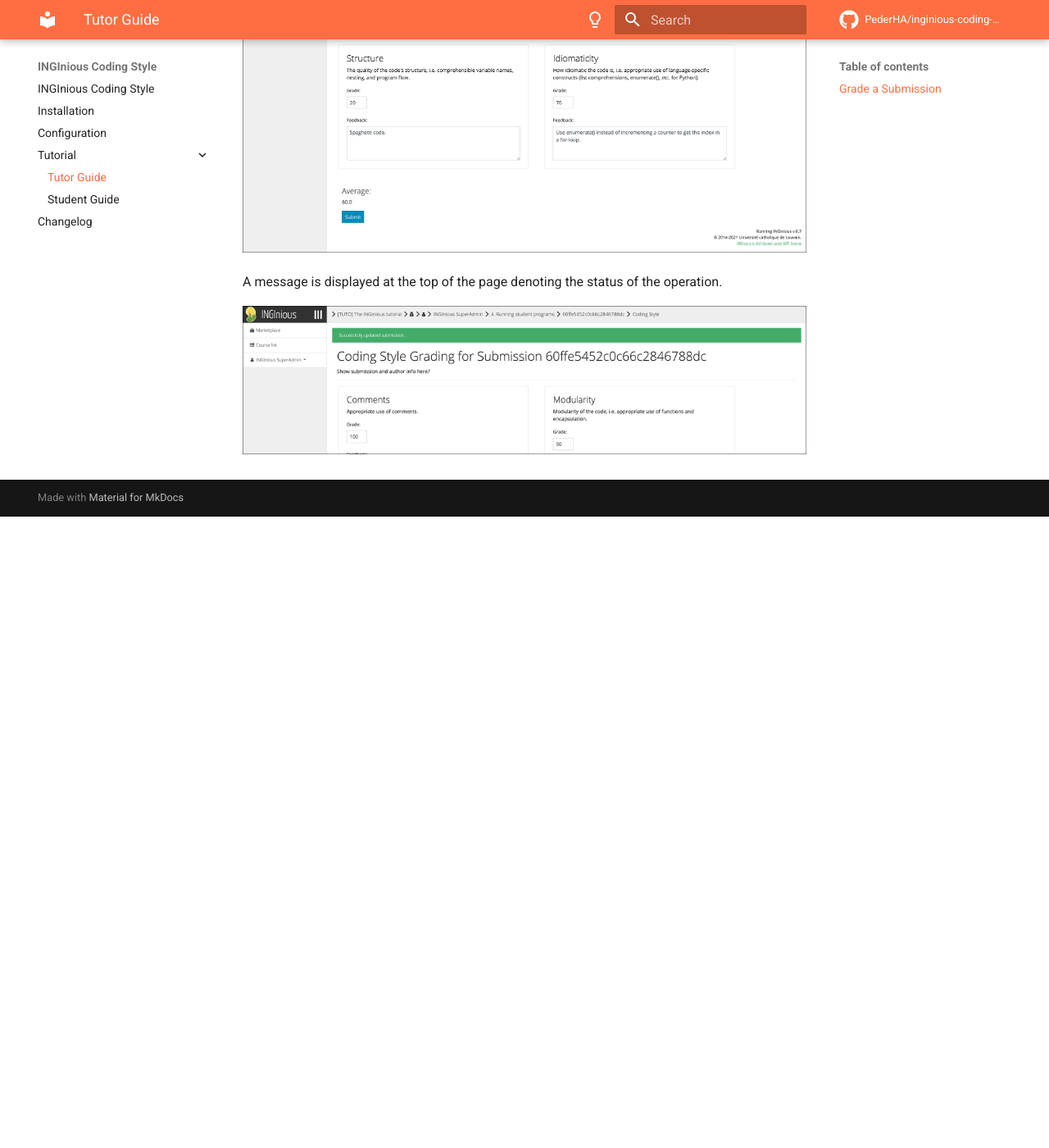
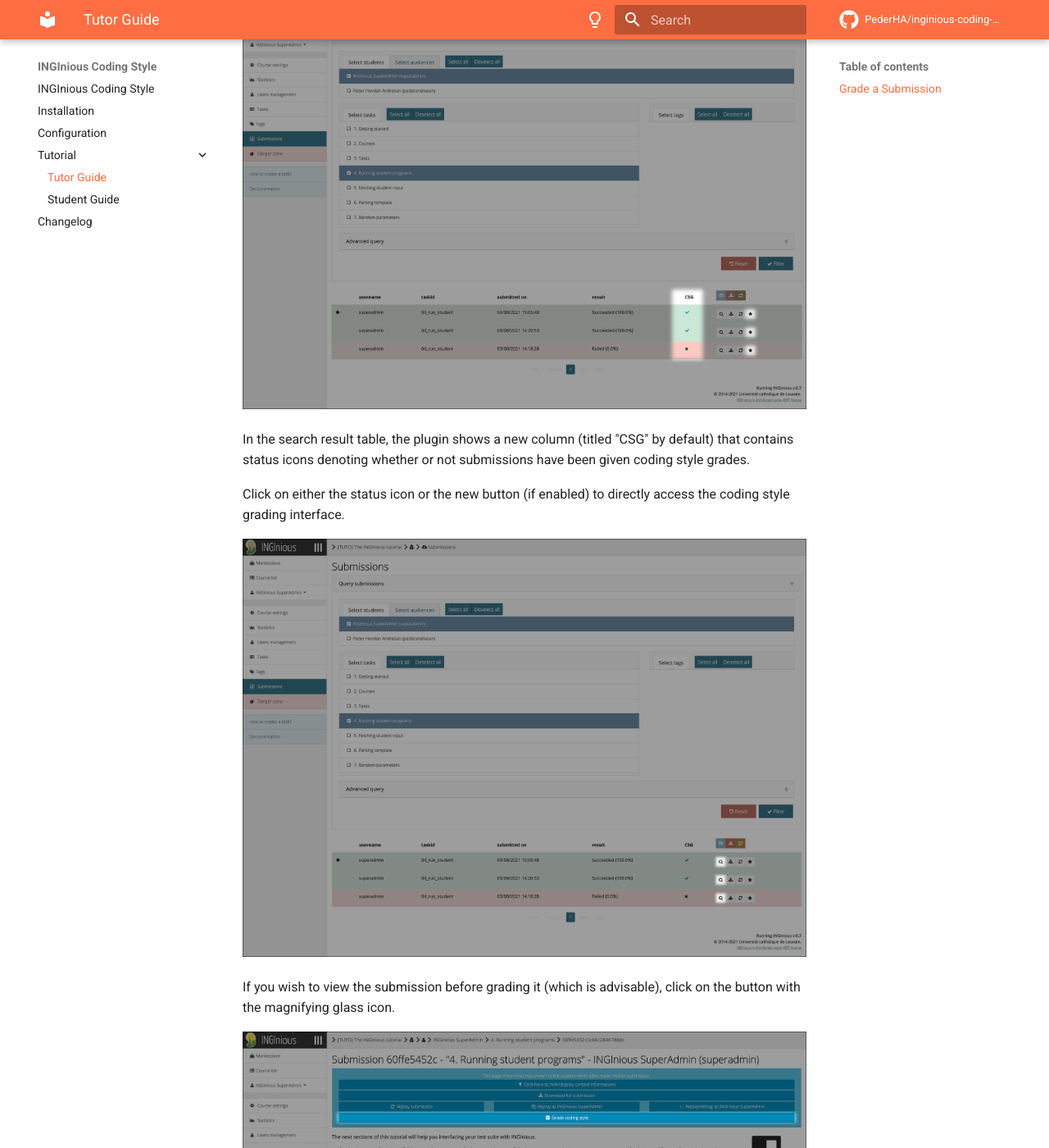
Before and after one commit to PederHA/inginious-coding-style, an MkDocs documentation site: the page built from docs/docs/tutorial/tutor-guide.md, in a window 1280 px wide and 1400 px high, scrolled down 1484 px. Shown: the whole window at 82% size. Built offline with MkDocs 1.6.1 and Material for MkDocs 9.7.7, drawn with Linux system fonts in a browser that asks for light colours; comment, search, counter and statistics services are not loaded; before the commit the page ends 2114 px from its top, so only the background shows below that; some of the changed text lies outside the part shown.

Commit message:
Docs: Update guides

```diff
--- a/docs/docs/tutorial/tutor-guide.md
+++ b/docs/docs/tutorial/tutor-guide.md
@@ -4,18 +4,32 @@ This section demonstrates how a tutor can access the grading interface for a spe
 
 ## Grade a Submission
 
-Click on the "Tasks" button to find the submission you want to grade.
+![Submissions button](../img/tutor-guide/01_submissionsbutton.png)
 
-![Find the tasks](../img/tutor-guide/01_tasksbutton.png)
+Click on the "Submissions" button to access the submission query page.
 
-Click on the new "Grade Coding Style" button to access the grading interface for the selected submission.
+![Select task](../img/tutor-guide/02_selecttask.png)
 
-![Grading button](../img/tutor-guide/02_gradebutton.png)
+Select the task you want to query submissions for.
+
+![CSG column](../img/tutor-guide/03_csg_column.png)
+
+In the search result table, the plugin shows a new column (titled "CSG" by default) that contains status icons denoting whether or not submissions have been given coding style grades.
+
+Click on either the status icon or the new button (if enabled) to directly access the coding style grading interface.
+
+![View submission button](../img/tutor-guide/04_magnifyingglass.png)
+
+If you wish to view the submission before grading it (which is advisable), click on the button with the magnifying glass icon.
+
+![Grading button](../img/tutor-guide/05_gradebutton.png)
+
+When viewing a student submission, click on the new "Grade coding style" button to access the grading interface for the submission.
+
+![Grading interface](../img/tutor-guide/06_gradinginterface.png)
 
 Add grades and (optionally) feedback to the submission, then click "Submit".
 
-![Grading interface](../img/tutor-guide/03_gradinginterface.png)
+![Successful update](../img/tutor-guide/07_success.png)
 
 A message is displayed at the top of the page denoting the status of the operation.
-
-![Successful update](../img/tutor-guide/04_success.png)
```
Also changed, not shown: docs/docs/changelog.md (+21 -0 lines), docs/docs/configuration.md (+2 -2 lines), docs/docs/index.md (+6 -0 lines), docs/docs/tutorial/student-guide.md (+6 -6 lines), README.md, docs/docs/img/index/06_submission_query.png (added), docs/docs/img/tutor-guide/01_submissionsbutton.png (added), docs/docs/img/tutor-guide/01_tasksbutton.png (deleted), docs/docs/img/tutor-guide/02_selecttask.png (added), docs/docs/img/tutor-guide/03_csg_column.png (added), docs/docs/img/tutor-guide/04_magnifyingglass.png (added), docs/docs/img/tutor-guide/05_gradebutton.png (renamed from docs/docs/img/tutor-guide/02_gradebutton.png), docs/docs/img/tutor-guide/06_gradinginterface.png (renamed from docs/docs/img/tutor-guide/03_gradinginterface.png), docs/docs/img/tutor-guide/07_success.png (renamed from docs/docs/img/tutor-guide/04_success.png).
